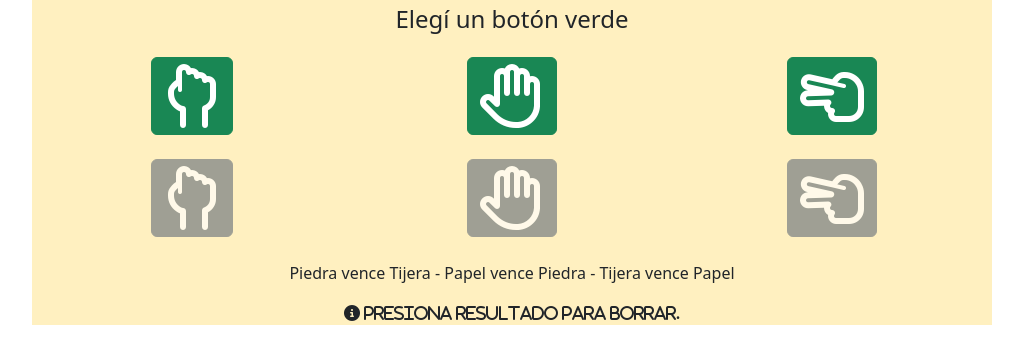
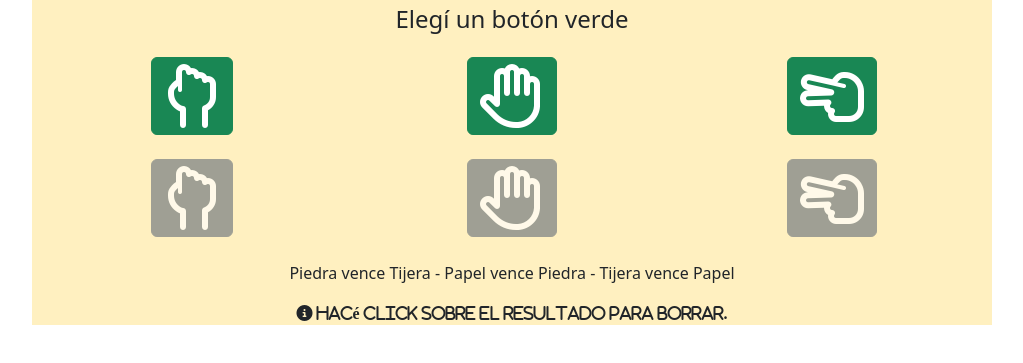
Before and after one commit to luciaderosa/PPT, a plain HTML site: page index.html in a window 1280 px wide. Shown: the part 45-408 px from the top of the page, without its empty margins (128-1151 px from the left). Drawn offline with nearby package versions, Linux system fonts and the light colour scheme.

Commit message:
2nd Typo

```diff
--- a/index.html
+++ b/index.html
@@ -53,7 +53,7 @@
          </div>
 
          <h4 id="respuesta" style="display:none" onclick="limpiaRespuesta();"></h4>
-         <i class="fa-solid fa-circle-info"> Presiona resultado para borrar.</i>
+         <i class="fa-solid fa-circle-info"> Hacé click sobre el resultado para borrar.</i>
 
       </div>
    </div>
```
